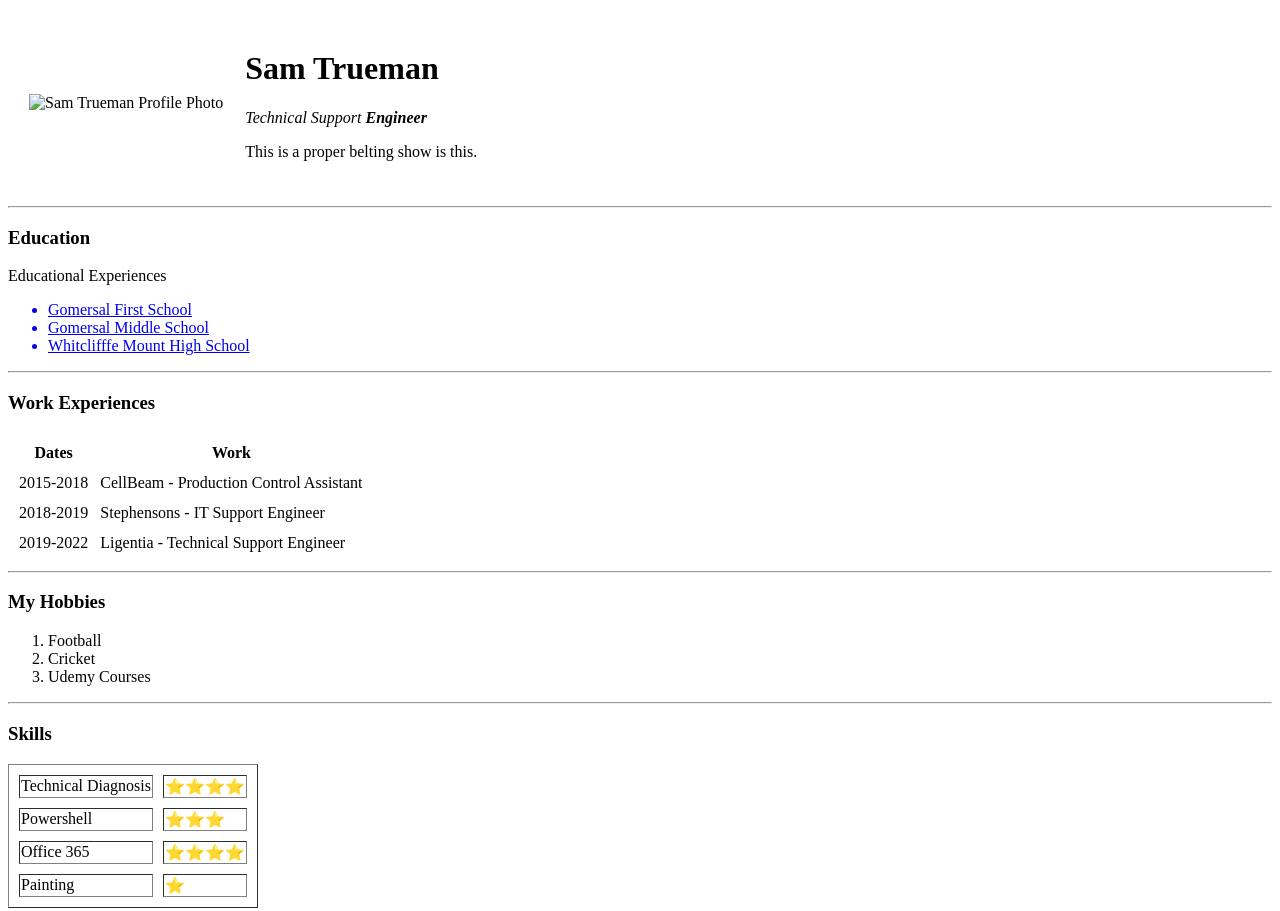
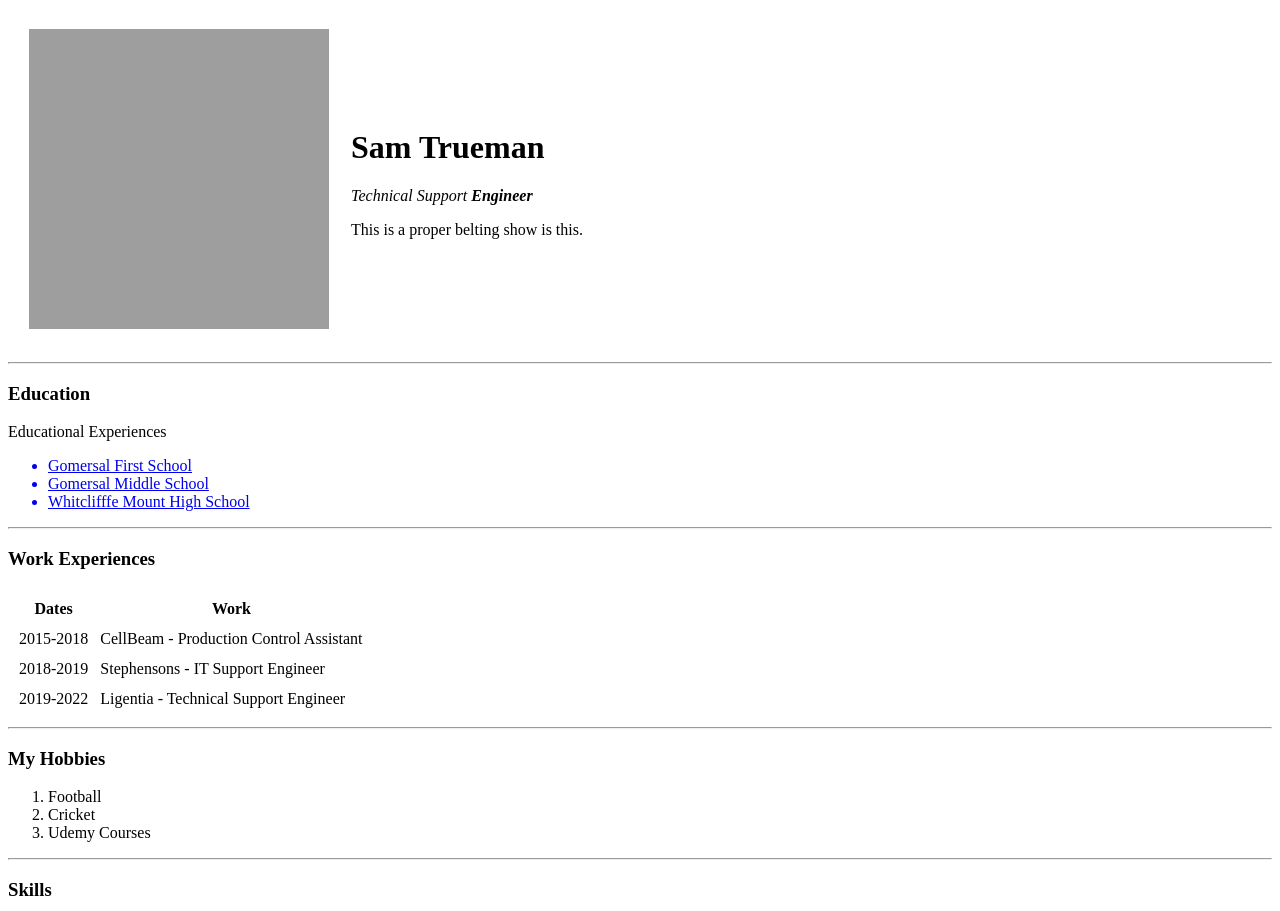
Before and after one commit to SamTrueman/CV, a plain HTML site: page index.html in a window 1280 px wide. Shown: the top 911 px of the page. Drawn offline with Linux system fonts and the light colour scheme; the site is published under a folder, as on GitHub Pages, so addresses that start at the root find nothing.

Commit message:
Update index.html

```diff
--- a/index.html
+++ b/index.html
@@ -8,7 +8,7 @@
 
 <body>
   <table cellspacing=20>
-    <td><img src="/images/sam-modified.png" alt="Sam Trueman Profile Photo" width="300" height="300"></td>
+    <td><img src="images/sam-modified.png" alt="Sam Trueman Profile Photo" width="300" height="300"></td>
     <td>
       <h1>Sam Trueman</h1>
       <p><em>Technical Support <strong>Engineer</strong></em></p>
```
